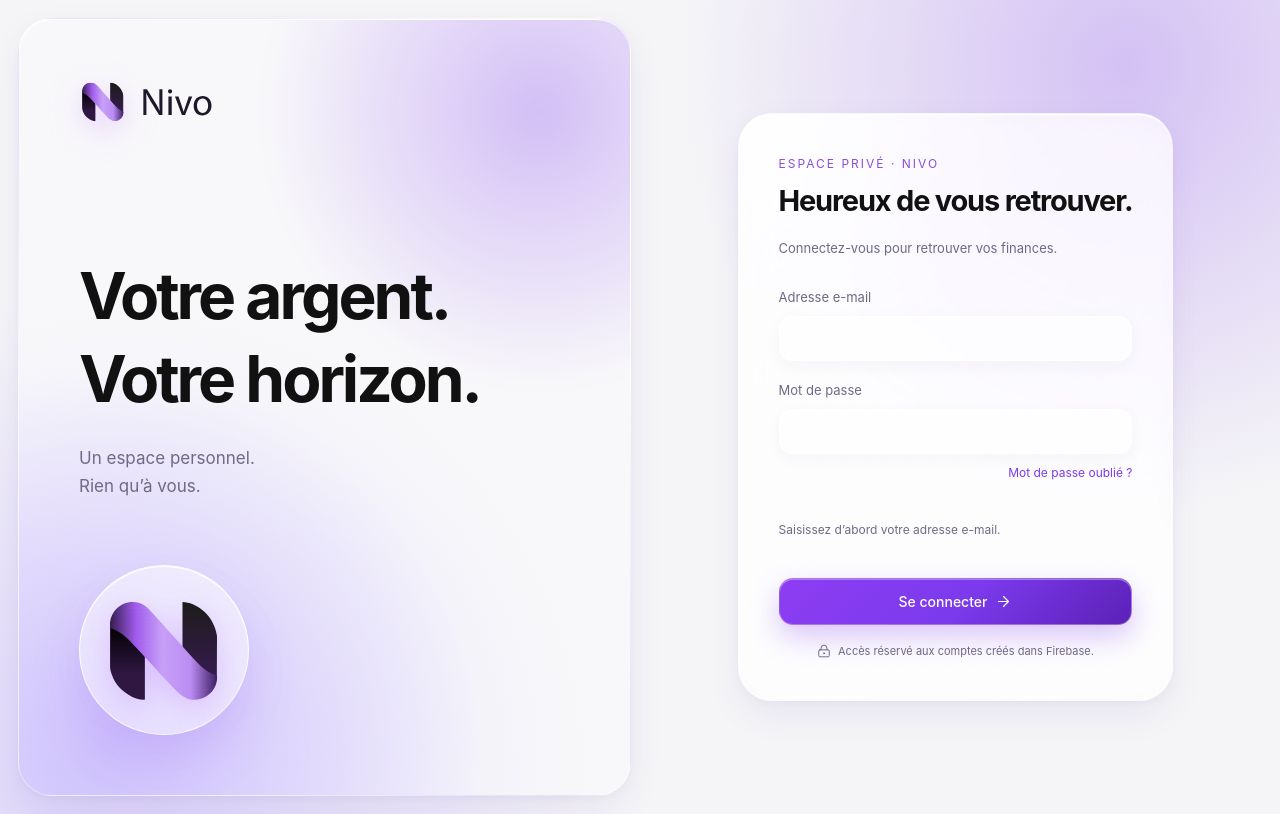
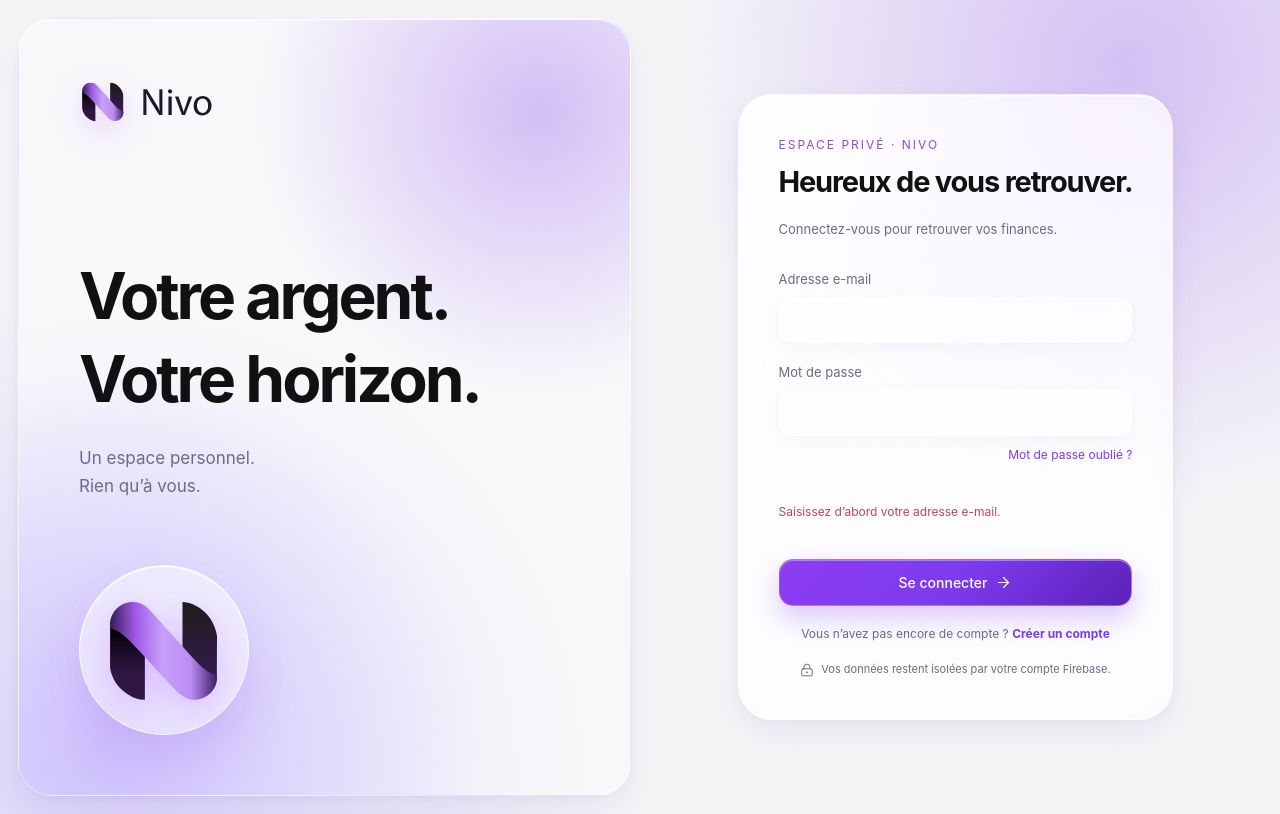
Before and after one commit to celiansg/nivo-finance, a React (Vite) app: page /#/login in a window 1280 px wide. Both pictures are taken after a click on the button "Mot de passe oublié ?". Built offline with nearby package versions, Linux system fonts and the light colour scheme; no server answers.

Commit message:
feat: add secure account creation

```diff
--- a/src/contexts/AuthContext.tsx
+++ b/src/contexts/AuthContext.tsx
@@ -1,7 +1,9 @@
 import { createContext, useContext, useEffect, useMemo, useState, type ReactNode } from 'react';
 import {
   browserLocalPersistence,
+  createUserWithEmailAndPassword,
   onAuthStateChanged,
+  sendEmailVerification,
   sendPasswordResetEmail,
   setPersistence,
   signInWithEmailAndPassword,
@@ -14,6 +16,7 @@ type AuthContextValue = {
   user: User | null;
   loading: boolean;
   login: (email: string, password: string) => Promise<void>;
+  createAccount: (email: string, password: string) => Promise<void>;
   logout: () => Promise<void>;
   resetPassword: (email: string) => Promise<void>;
 };
@@ -41,6 +44,16 @@ export function AuthProvider({ children }: { children: ReactNode }) {
         await setPersistence(auth, browserLocalPersistence);
         await signInWithEmailAndPassword(auth, email.trim(), password);
       },
+      createAccount: async (email, password) => {
+        await setPersistence(auth, browserLocalPersistence);
+        const credential = await createUserWithEmailAndPassword(auth, email.trim(), password);
+        try {
+          await sendEmailVerification(credential.user);
+        } finally {
+          // A newly created account must not enter the private app before the email step completes.
+          await signOut(auth);
+        }
+      },
       logout: () => signOut(auth),
       resetPassword: (email) => sendPasswordResetEmail(auth, email.trim()),
     }),
--- a/src/pages/Login.tsx
+++ b/src/pages/Login.tsx
@@ -8,24 +8,64 @@ function friendlyError(cause: unknown) {
   const code =
     typeof cause === 'object' && cause && 'code' in cause ? String(cause.code) : 'auth/unknown';
   if (code === 'auth/invalid-email') return 'Cette adresse e-mail semble incorrecte.';
+  if (code === 'auth/email-already-in-use') return 'Un compte existe déjà avec cette adresse.';
+  if (code === 'auth/weak-password') return 'Choisissez un mot de passe plus robuste.';
+  if (code === 'auth/operation-not-allowed') {
+    return 'La création de compte e-mail doit être activée dans Firebase.';
+  }
   if (code === 'auth/too-many-requests') return 'Trop de tentatives. Réessayez un peu plus tard.';
   if (code === 'auth/network-request-failed') return 'Connexion impossible. Vérifiez votre réseau.';
   return 'Adresse ou mot de passe incorrect.';
 }
 
 export function Login() {
-  const { login, resetPassword } = useAuth();
+  const { login, createAccount, resetPassword } = useAuth();
+  const [mode, setMode] = useState<'login' | 'signup'>('login');
   const [email, setEmail] = useState('');
   const [password, setPassword] = useState('');
+  const [confirmPassword, setConfirmPassword] = useState('');
   const [busy, setBusy] = useState(false);
   const [message, setMessage] = useState('');
+  const [messageTone, setMessageTone] = useState<'error' | 'success'>('error');
+
+  function switchMode(nextMode: 'login' | 'signup') {
+    setMode(nextMode);
+    setPassword('');
+    setConfirmPassword('');
+    setMessage('');
+  }
 
   async function submit(event: FormEvent) {
     event.preventDefault();
     setBusy(true);
     setMessage('');
+    setMessageTone('error');
     try {
+      if (mode === 'signup') {
+        if (
+          password.length < 10 ||
+          !/[a-z]/.test(password) ||
+          !/[A-Z]/.test(password) ||
+          !/[0-9]/.test(password)
+        ) {
+          setMessage(
+            'Choisissez un mot de passe d’au moins 10 caractères, avec une majuscule, une minuscule et un chiffre.',
+          );
+          return;
+        }
+        if (password !== confirmPassword) {
+          setMessage('Les deux mots de passe ne correspondent pas.');
+          return;
+        }
+        await createAccount(email, password);
+        setMode('login');
+        setPassword('');
+        setConfirmPassword('');
+        setMessageTone('success');
+        setMessage('Compte créé. Vérifiez votre adresse e-mail avant de vous connecter.');
+      } else {
         await login(email, password);
+      }
     } catch (cause) {
       setMessage(friendlyError(cause));
     } finally {
@@ -40,6 +80,7 @@ export function Login() {
     }
     setBusy(true);
     setMessage('');
+    setMessageTone('error');
     try {
       await resetPassword(email);
       setMessage('Si cette adresse est reconnue, un lien de réinitialisation vient d’être envoyé.');
@@ -74,15 +115,19 @@ export function Login() {
         <GlassLayers />
         <div>
           <p className="eyebrow">ESPACE PRIVÉ · {APP_NAME.toUpperCase()}</p>
-          <h1>Heureux de vous retrouver.</h1>
-          <p className="muted spaced">Connectez-vous pour retrouver vos finances.</p>
+          <h1>{mode === 'login' ? 'Heureux de vous retrouver.' : 'Créez votre espace privé.'}</h1>
+          <p className="muted spaced">
+            {mode === 'login'
+              ? 'Connectez-vous pour retrouver vos finances.'
+              : 'Un compte personnel pour garder vos finances sous contrôle.'}
+          </p>
           <form onSubmit={submit}>
             <label className="field">
               <span>Adresse e-mail</span>
               <input
                 type="email"
                 inputMode="email"
-                autoComplete="username"
+                autoComplete={mode === 'login' ? 'username' : 'email'}
                 required
                 value={email}
                 onChange={(event) => setEmail(event.target.value)}
@@ -92,12 +137,30 @@ export function Login() {
               <span>Mot de passe</span>
               <input
                 type="password"
-                autoComplete="current-password"
+                autoComplete={mode === 'login' ? 'current-password' : 'new-password'}
                 required
                 value={password}
                 onChange={(event) => setPassword(event.target.value)}
               />
             </label>
+            {mode === 'signup' && (
+              <>
+                <p className="password-hint">
+                  10 caractères minimum, avec une majuscule, une minuscule et un chiffre.
+                </p>
+                <label className="field">
+                  <span>Confirmer le mot de passe</span>
+                  <input
+                    type="password"
+                    autoComplete="new-password"
+                    required
+                    value={confirmPassword}
+                    onChange={(event) => setConfirmPassword(event.target.value)}
+                  />
+                </label>
+              </>
+            )}
+            {mode === 'login' && (
               <button
                 type="button"
                 className="forgot-password"
@@ -106,18 +169,39 @@ export function Login() {
               >
                 Mot de passe oublié ?
               </button>
+            )}
             {message && (
-              <p role="status" className="form-hint">
+              <p
+                role="status"
+                className={`form-hint ${messageTone === 'success' ? 'success-text' : 'error-text'}`}
+              >
                 {message}
               </p>
             )}
             <button className="button primary login-button" disabled={busy}>
-              {busy ? 'Connexion…' : 'Se connecter'}
+              {busy
+                ? mode === 'login'
+                  ? 'Connexion…'
+                  : 'Création…'
+                : mode === 'login'
+                  ? 'Se connecter'
+                  : 'Créer mon compte'}
               {!busy && <Icon name="ArrowRight" size={17} />}
             </button>
           </form>
+          <p className="auth-switch">
+            {mode === 'login' ? 'Vous n’avez pas encore de compte ?' : 'Vous avez déjà un compte ?'}{' '}
+            <button
+              type="button"
+              className="text-button"
+              onClick={() => switchMode(mode === 'login' ? 'signup' : 'login')}
+              disabled={busy}
+            >
+              {mode === 'login' ? 'Créer un compte' : 'Se connecter'}
+            </button>
+          </p>
           <p className="auth-security">
-            <Icon name="LockKeyhole" size={14} /> Accès réservé aux comptes créés dans Firebase.
+            <Icon name="LockKeyhole" size={14} /> Vos données restent isolées par votre compte Firebase.
           </p>
         </div>
       </main>
--- a/src/styles.css
+++ b/src/styles.css
@@ -1394,6 +1394,12 @@ main {
   line-height: 1.6;
   margin: 18px 0;
 }
+.success-text {
+  color: #278765;
+}
+.error-text {
+  color: #b7465e;
+}
 .error {
   padding: 14px 17px;
   color: #a93248;
@@ -1842,8 +1848,28 @@ main {
   font-size: 12px;
   margin-top: -10px;
 }
+.password-hint {
+  color: var(--muted);
+  font-size: 11px;
+  line-height: 1.5;
+  margin: -9px 0 -8px;
+}
 .login-button {
   width: 100%;
+}
+.auth-switch {
+  color: var(--muted);
+  font-size: 12px;
+  line-height: 1.6;
+  margin: 18px 0 0;
+  text-align: center;
+}
+.text-button {
+  color: var(--blue);
+  font-weight: 650;
+}
+.text-button:disabled {
+  opacity: 0.55;
 }
 .auth-security {
   display: flex;
```
Also changed, not shown: 1 other file (tests, documents, lock files or other folders). Lines whose indentation alone changed are shown as unchanged.
